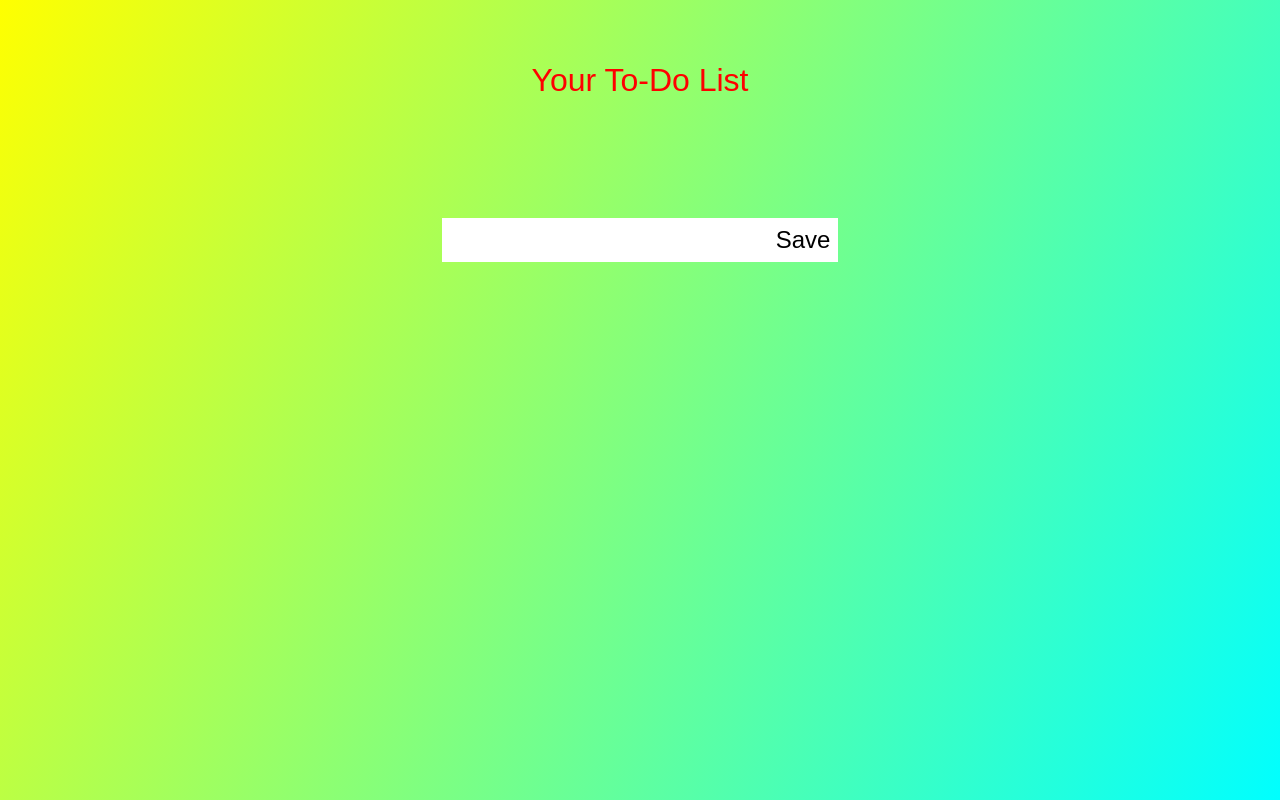
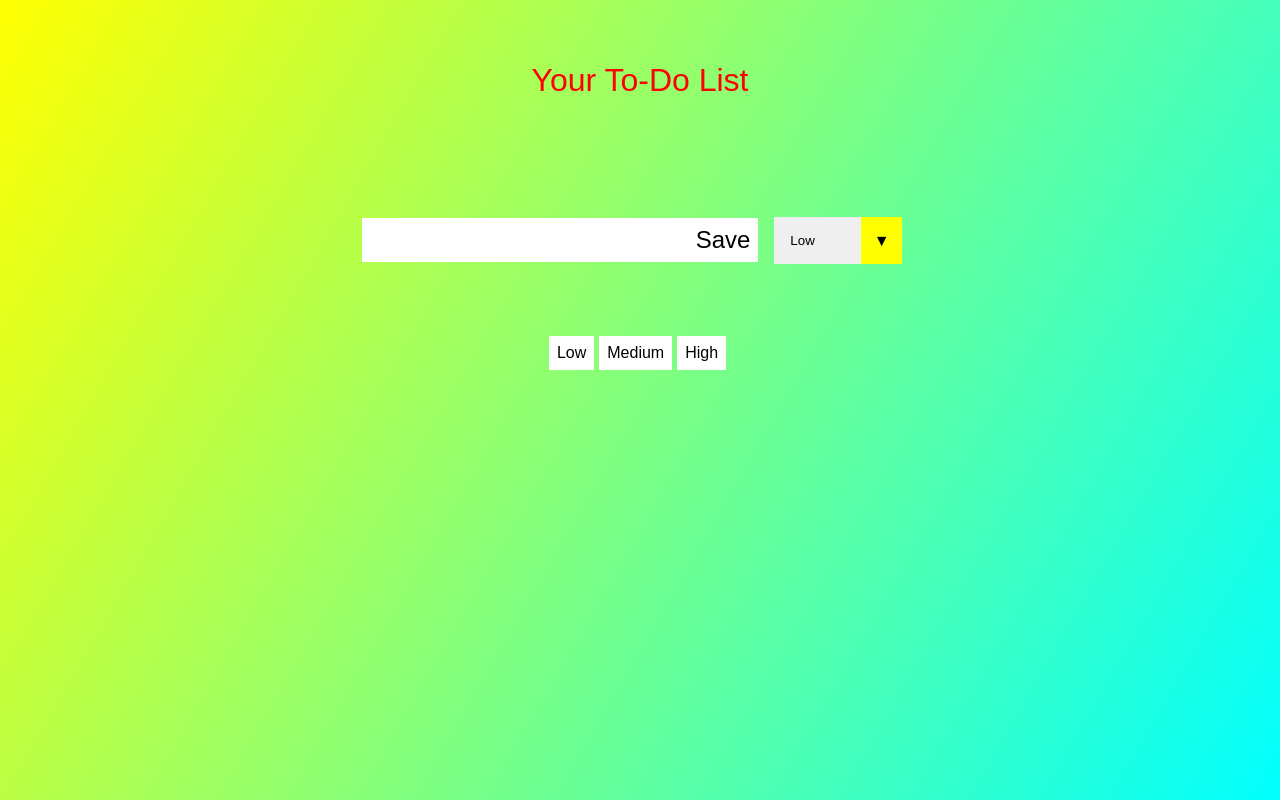
Before and after one commit to elementarymindscape/todo-list, a plain HTML site: page index.html in a window 1280 px wide. Drawn offline with Linux system fonts and the light colour scheme; a web font is replaced by a local one.

Commit message:
added stylings for all + WIP:FILTER FUNCTION

```diff
--- a/index.html
+++ b/index.html
@@ -19,10 +19,23 @@
     <form>
         <input type="text" class="Input">
         <button type="submit" class="Button">Save</button>
+        <div class="select">
+            <select name="todos" class="filter-todo">
+              <option value="low">Low</option>
+              <option value="medium">Medium</option>
+              <option value="high">High</option>
+            </select>
+          </div>
+
     </form>
-
     <div class="container">
         <ul class="List"></ul>
+    </div>
+
+    <div class="filter-buttons">
+        <button class="low-button" >Low</button>
+        <button class="medium-button">Medium</button>
+        <button class="high-button">High</button>
     </div>
 
     <script src="index.js"></script>
--- a/index.js
+++ b/index.js
@@ -37,13 +37,15 @@
         const toDoItem = e.target;
         if ( toDoItem.classList[0] === 'delete-button'){
             const todo = toDoItem.parentElement;
-            todo.remove();
+            todo.classList.add('deleteAnim');
+            todo.addEventListener('transitionend', function(){
+                todo.remove();
+            });
         }
 
-        if (item.classList[0] === "complete-btn") {
-            const todo = item.parentElement;
+        if (toDoItem.classList[0] === "complete-button") {
+            const todo = toDoItem.parentElement;
             todo.classList.toggle("completed");
             console.log(todo);
           }
-
     }
--- a/style.css
+++ b/style.css
@@ -63,6 +63,7 @@
             display: flex;
             justify-content: space-between;
             align-items: center;
+            transition: all 0.5s ease;
         }
 
         .to-do li{
@@ -70,14 +71,18 @@
         }
 
         .complete-button, .delete-button{
-        color: white;
             border: none;
             padding: 1rem;
             cursor: pointer;
             font-size: 1.5rem;
         }
 
+        .delete-button{
+            color: black;
+        }
+
         .complete-button{
+            color: white;
             background-color: #f00;
         }
 
@@ -88,3 +93,80 @@
         .fa-check, .fa-trash{
             pointer-events: none;
         }
+
+        .completed{
+            text-decoration: line-through;
+            opacity: 0.4;
+        }
+
+        .deleteAnim{
+            transform: translateY(80vh) rotateZ(30deg);
+            opacity: 0.4;
+        }
+
+        .filter-buttons{
+            display: flex;
+            justify-content: center;
+            align-items: center;
+            margin-top: 1rem;
+        }
+
+        .low-button, .medium-button, .high-button{
+            padding: 0.5rem;
+            font-size: 1rem;
+            background-color: white;
+            border: none;
+            margin-right: 5px;
+            cursor: pointer;
+            transition: all 0.3s ease;
+        }
+
+       .low-button:hover{
+           color: #fff;
+           background-color: #0f0;
+       }
+
+       .medium-button:hover{
+        color: #fff;
+        background-color: #ffbf00;
+     }
+
+    .high-button:hover{
+        color: #fff ;
+        background-color: red;
+        }
+
+        select{
+            -webkit-appearance: none;
+            -moz-appearance: none;
+            outline: none;
+            border: none;
+        }
+
+        .select{
+            margin: 1rem;
+            position: relative;
+            overflow: hidden;
+
+        }
+
+        select{
+            cursor: pointer;
+            width: 8rem;
+            padding: 1rem;
+        }
+
+        .select::after{
+            background: #ff0;
+            color: black;
+            content: "\25BC";
+            position: absolute;
+            top: -4px;
+            right: 0;
+            padding: 0.8rem;
+            pointer-events: none;
+        }
+
+        .select:hover::after{
+            background: #cfccca;
+        }
```
Lines whose indentation alone changed are shown as unchanged.
